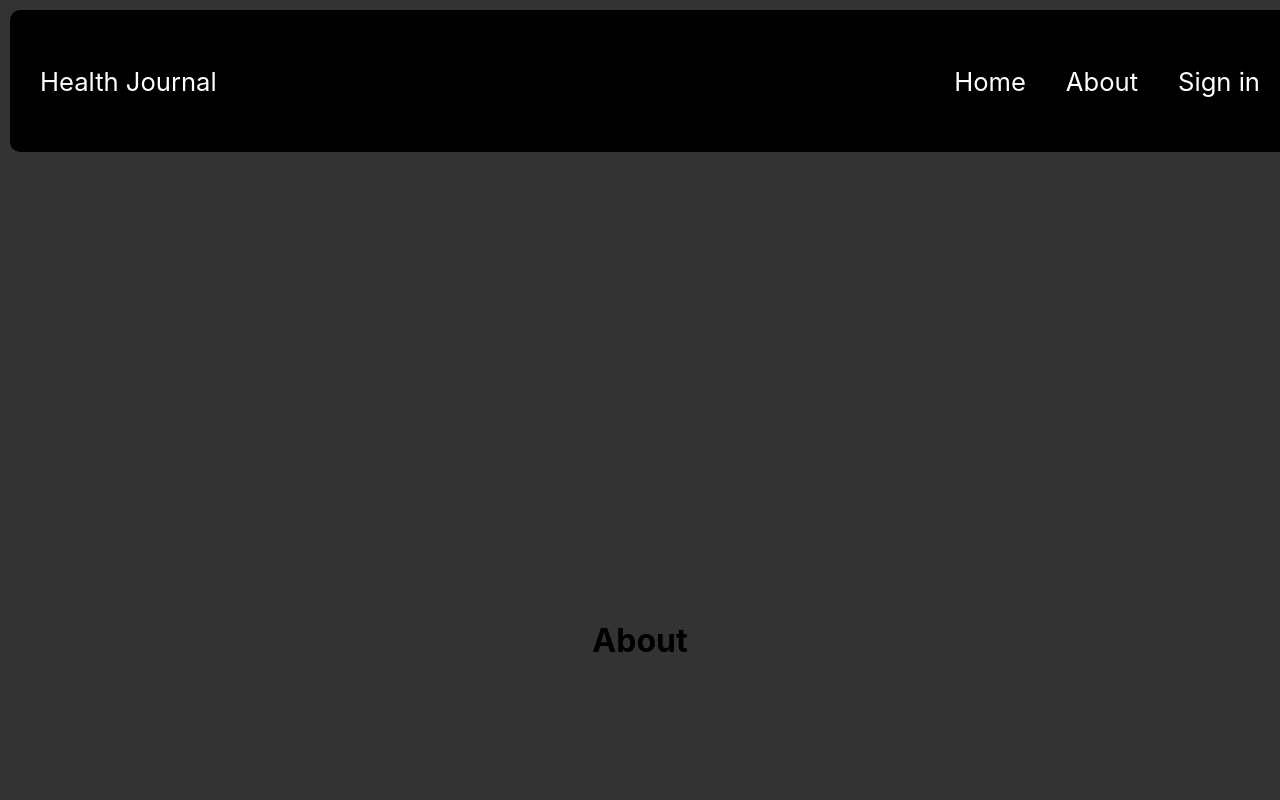
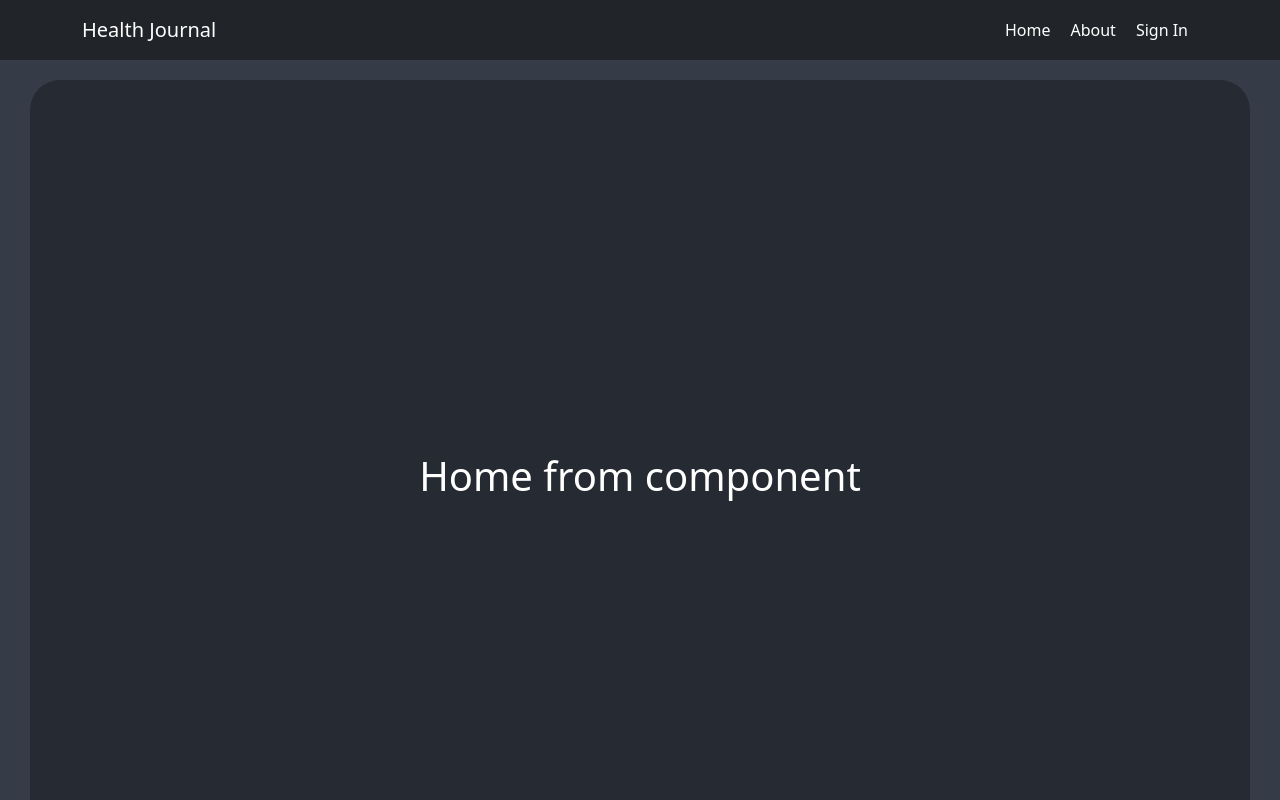
Before and after one commit to priyankaagrawal1090/health_journal_via_nlp, a React (Create React App) app: page /home in a window 1280 px wide. Shown: the top 800 px of the page. Built offline with nearby package versions, Linux system fonts and the light colour scheme.

Commit message:
3rd commit
Changed the structure of Home Page

```diff
--- a/package.json
+++ b/package.json
@@ -6,11 +6,14 @@
     "@testing-library/jest-dom": "^5.17.0",
     "@testing-library/react": "^13.4.0",
     "@testing-library/user-event": "^13.5.0",
+    "bootstrap": "^5.3.2",
     "font-awesome": "^4.7.0",
     "react": "^18.2.0",
+    "react-bootstrap": "^2.9.1",
     "react-dom": "^18.2.0",
     "react-router-dom": "^6.18.0",
     "react-scripts": "5.0.1",
+    "react-scroll": "^1.9.0",
     "web-vitals": "^2.1.4"
   },
   "scripts": {
--- a/src/App.css
+++ b/src/App.css
@@ -1,5 +1,6 @@
 .App {
   text-align: center;
+  background-color: #363c47;
 }
 
 .App-logo {
@@ -36,6 +37,43 @@
     transform: rotate(360deg);
   }
 }
+
+.content {
+  display: flex;
+  align-items: center;
+  justify-content: center;
+  height: 100vh;
+  background-color: rgba(0, 0, 0, 0.3);
+  margin: 30px;
+  border-radius: 30px;
+  color: white;
+  flex-direction: column;
+}
+
+.content-header{
+  color: white;
+  text-transform: capitalize;
+}
+
+.content-body {
+  color: white
+}
+
+.nav-item {
+  padding: 10px;
+}
+
+
+
+
+
+
+
+
+
+
+
+
 
 /* Home */
 .home {
--- a/src/App.js
+++ b/src/App.js
@@ -1,26 +1,66 @@
-import logo from './logo.svg';
-import './App.css';
 import Home from './components/Home';
 import About from './components/About';
 import SignIn from './components/SignIn';
-import PatientUI from './components/PatientUI';
-import { BrowserRouter as Router, Route, Link, Routes } from 'react-router-dom';
 import 'font-awesome/css/font-awesome.min.css';
+import { Link } from 'react-scroll';
+import { Navbar, Nav, Container } from 'react-bootstrap';
+import 'bootstrap/dist/css/bootstrap.css';
 
+export const HOME_CONTENT_ITEMS = [
+  {
+    id: 1,
+    title: "Home",
+    description: "Welcome to our application",
+    component: Home,
+  },
+  {
+    id: 2,
+    title: "About",
+    description: "Learn more about our application",
+    component: About,
+  },
+  {
+    id: 3,
+    title: "Sign In",
+    description: "Explore more by signing in",
+    component: SignIn,
+  },
+];
 
 function App() {
   return (
     <div className="App">
-      <Router>
-        {/* <Home/> */}
-        <Routes>
-          <Route path="" element={<Home/>} />
-          <Route path="/home" element={<Home/>} />
-          <Route path="/about" element={<About />} />
-          <Route path="/signin" element={<SignIn />} />
-        </Routes>
-      </Router>
+      <header>
+        <Navbar bg="dark" variant="dark" className="fixed-top">
+          <Container>
+            <Navbar.Brand href="#">Health Journal</Navbar.Brand>
+            <Nav className="ml-auto">
+              {/* Use Link for smooth scrolling */}
+              {HOME_CONTENT_ITEMS.map((menu) => (
+                <Link
+                  to={menu.title}
+                  smooth={true}
+                  offset={-200}
+                  duration={500}
+                  delay={0}
+                >
+                  <Nav.Item as="div" className="nav-item">{menu.title}</Nav.Item>
+                </Link>
+              ))}
+            </Nav>
+          </Container>
+        </Navbar>
+      </header>
+
+      <div style={{ paddingTop: '50px' }}>
+        {HOME_CONTENT_ITEMS.map((menu) => (
+          <div className="content overlay" id={menu.title}>
+            {<menu.component/>}
+          </div>
+        ))}
+      </div>
     </div>
+
   );
 }
 
--- a/src/components/About.js
+++ b/src/components/About.js
@@ -2,5 +2,7 @@ import React, { Component } from 'react';
 import '../App.css';
 
 export default function About() {
-    return;
+    return (
+        <h1>About from component</h1>
+    )
 }
--- a/src/components/Home.js
+++ b/src/components/Home.js
@@ -4,21 +4,6 @@ import PatientUI from './PatientUI';
 
 export default function Home() {
     return (
-        <div className="home">
-            <div className="home-navbar">
-                <HorizontalNavbar/>
-            </div>
-            <div className="home-content">
-                <div className="Info">
-                    <h1> Welcome to Health Journal!</h1>
-                </div>
-                <div className="About">
-                    <h1>About</h1>
-                </div>
-                <div className="sign-in">
-                    <h1>Sign In/Register</h1>
-                </div>
-            </div>
-        </div>
+        <h1>Home from component</h1>
     )
 }
--- a/src/components/SignIn.js
+++ b/src/components/SignIn.js
@@ -1,6 +1,42 @@
-import React, { Component } from 'react';
+import React, { useState } from 'react';
 import '../App.css';
+import Form from 'react-bootstrap/Form';
 
 export default function SingIn() {
-    return;
+    const [inputValue, setInputValue] = useState('');
+    const [savedValue, setSavedValue] = useState(localStorage.getItem('savedValue') || '');
+
+    const handleInputChange = (e) => {
+        setInputValue(e.target.value);
+    };
+
+    const handleSaveToLocalStorage = () => {
+        localStorage.setItem('savedValue', inputValue);
+        setSavedValue(inputValue);
+    };
+
+    return (
+        <div className="container mt-4">
+            <div className="form-group">
+                <input
+                    type="text"
+                    className="form-control"
+                    placeholder="Enter text..."
+                    value={inputValue}
+                    onChange={handleInputChange}
+                />
+            </div>
+            <div className="form-group">
+                <button className="btn btn-primary" onClick={handleSaveToLocalStorage}>
+                    Save to Local Storage
+                </button>
+            </div>
+            <div className="form-group">
+                <p>Saved Value in Local Storage: {savedValue}</p>
+            </div>
+            <h1>Sign In from Component</h1>
+        </div>
+
+
+    )
 }
```
Also changed, not shown: src/config.js (added, +20 -0 lines), 1 other file (tests, documents, lock files or other folders).
